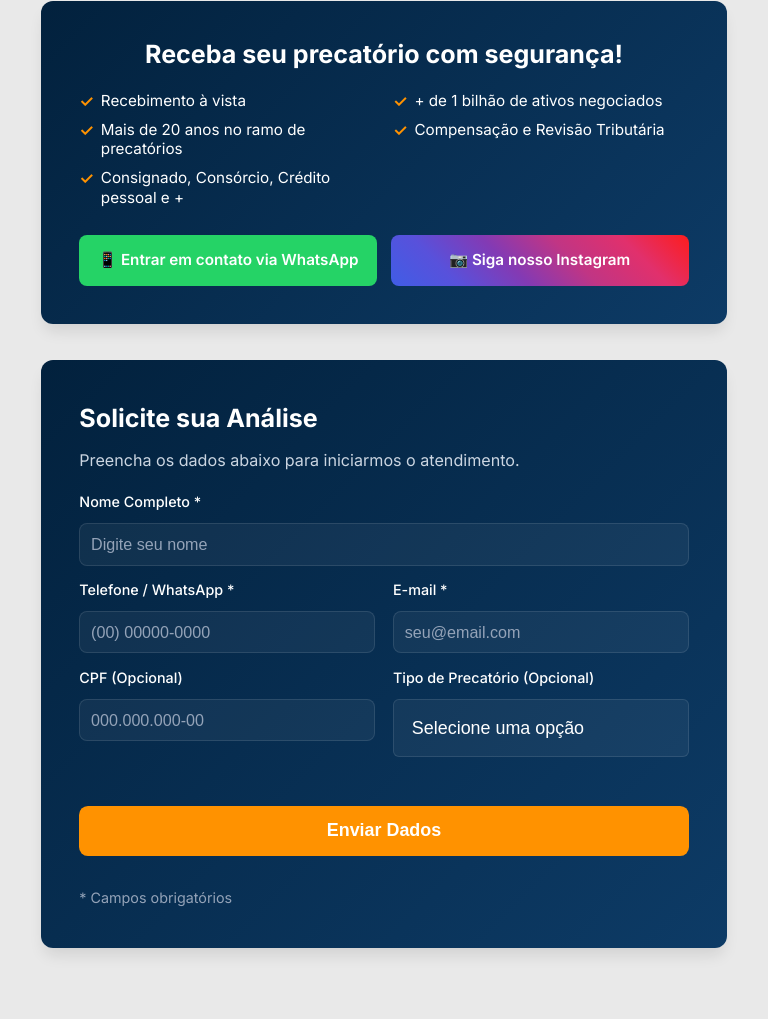
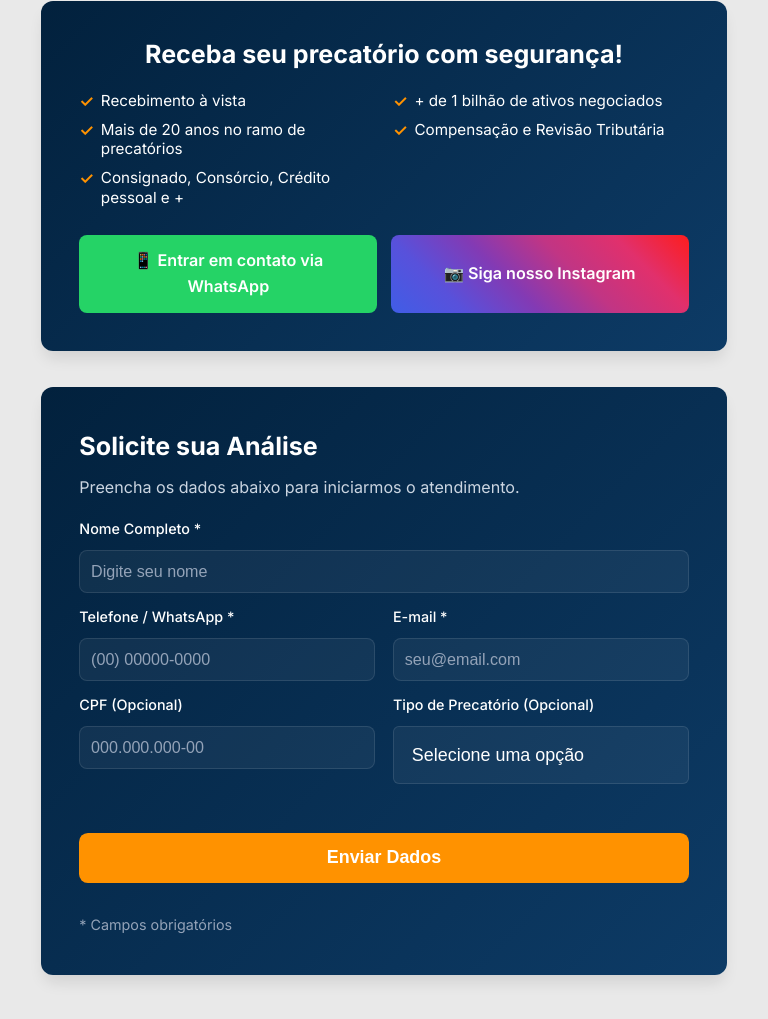
Before and after one commit to SteLopes26/apaxinvestimentos1, a website: page index.html in a window 768 px wide. Shown: the part 1326-2345 px from the top of the page. Drawn offline with Linux system fonts and the light colour scheme.

Commit message:
Fix form and social button resizing by stacking on mobile

```diff
--- a/styles.css
+++ b/styles.css
@@ -537,18 +537,30 @@ main {
         margin-bottom: 1.2rem;
     }
 
-    /* Social Buttons - Side by Side */
+    /* Social Buttons - Stack on small screens for better sizing */
     .social-buttons {
-        flex-direction: row;
+        display: flex;
+        flex-direction: column;
+        /* Default to stack for guaranteed safety */
         gap: 0.75rem;
     }
 
+    /* Only side-by-side if enough space (e.g. tablet) */
+    @media (min-width: 640px) {
+        .social-buttons {
+            flex-direction: row;
+        }
+    }
+
     .btn-social {
-        flex: 1;
+        width: 100%;
+        /* Full width when stacked */
         padding: 0.75rem;
-        font-size: 0.85rem;
-        white-space: nowrap;
+        font-size: 0.9rem;
         justify-content: center;
+        /* Allow text wrap if needed, or keep nowrap if ensuring width */
+        white-space: normal;
+        text-align: center;
     }
 
     /* Form Compact */
@@ -569,16 +581,15 @@ main {
 
     .form-grid {
         display: flex;
-        /* Flex to keep side-by-side on mobile if space allows */
+        flex-direction: column;
+        /* Always stack inputs on mobile */
         gap: 0.75rem;
     }
 
-    /* Force stack on very small screens only */
-    @media (max-width: 360px) {
-        .form-grid {
-            flex-direction: column;
-            gap: 0.5rem;
-        }
+    /* Remove the weird 360px query */
+    .form-group {
+        width: 100%;
+        margin-bottom: 0 !important;
     }
 
     .form-group {
```
